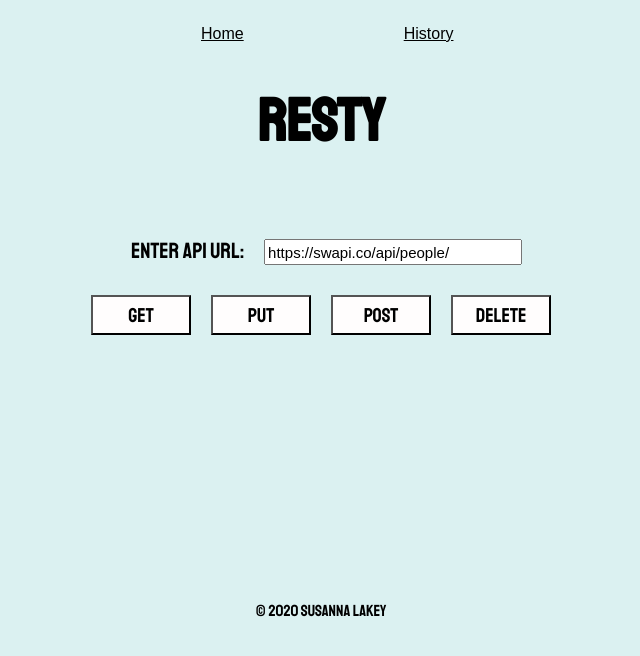
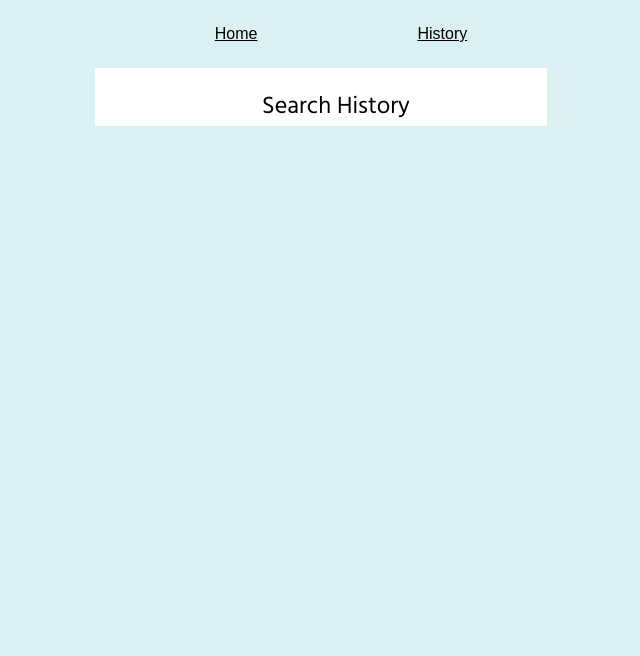
Before and after one commit to susannalakey-401-advanced-javascript/swapi-api-project, a React (Create React App) app: page /history in a window 1280 px wide. Shown: the top 656 px of the page, without its empty margins (327-967 px from the left). Built offline with nearby package versions, Linux system fonts and the light colour scheme.

Commit message:
workin on routes

```diff
--- a/src/components/Router/Router.js
+++ b/src/components/Router/Router.js
@@ -1,37 +1,24 @@
+
 import React from 'react'
-import { HashRouter, Route, Switch } from 'react-router-dom'
+import { BrowserRouter, Route, Switch } from 'react-router-dom'
 import History from '../History/History'
 import Navbar from '../Navbar/Navbar'
 import App from '../App/App'
 
 const Router = () => {
   return (
-
-    // this will act as base route for all routes
-    <HashRouter basename="/">
+    <BrowserRouter>
       <Navbar />
       <Switch>
-        <Route exact path="/" component={App} />
-        <Route exact path="/history" component={History} />
+        <Route path="/" exact>
+          <App />
+        </Route>
+        <Route path="/history" exact>
+          <History />
+        </Route>
       </Switch>
-    </HashRouter >
+    </BrowserRouter>
   )
 }
 
 export default Router
-
-// render() {
-//   return (
-//    <HashRouter basename='/'>
-//     <div>
-//      <ul>
-//       <li><Link to="/">Home</Link></li>
-//       <li><Link to="/about">About</Link></li>
-//      </ul>
-//      <hr />
-//      <Route exact path="/" component={Home} />
-//      <Route path="/about" component={About} />
-//     </div>
-//    </HashRouter>
-//   );
-//  }
--- a/src/index.js
+++ b/src/index.js
@@ -2,8 +2,11 @@ import React from 'react';
 import ReactDOM from 'react-dom';
 import Router from './components/Router/Router';
 import * as serviceWorker from './serviceWorker';
+import App from './components/App/App'
 
-ReactDOM.render(<Router />, document.getElementById('root'));
+// ReactDOM.render(<Router />, document.getElementById('root'));
+
+ReactDOM.render(<Router basename={process.env.PUBLIC_URL}>< App /></Router>, document.getElementById('root'));
 
 // If you want your app to work offline and load faster, you can change
 // unregister() to register() below. Note this comes with some pitfalls.
```
Also changed, not shown: static.json (deleted, +0 -7 lines), 1 other file (tests, documents, lock files or other folders).
